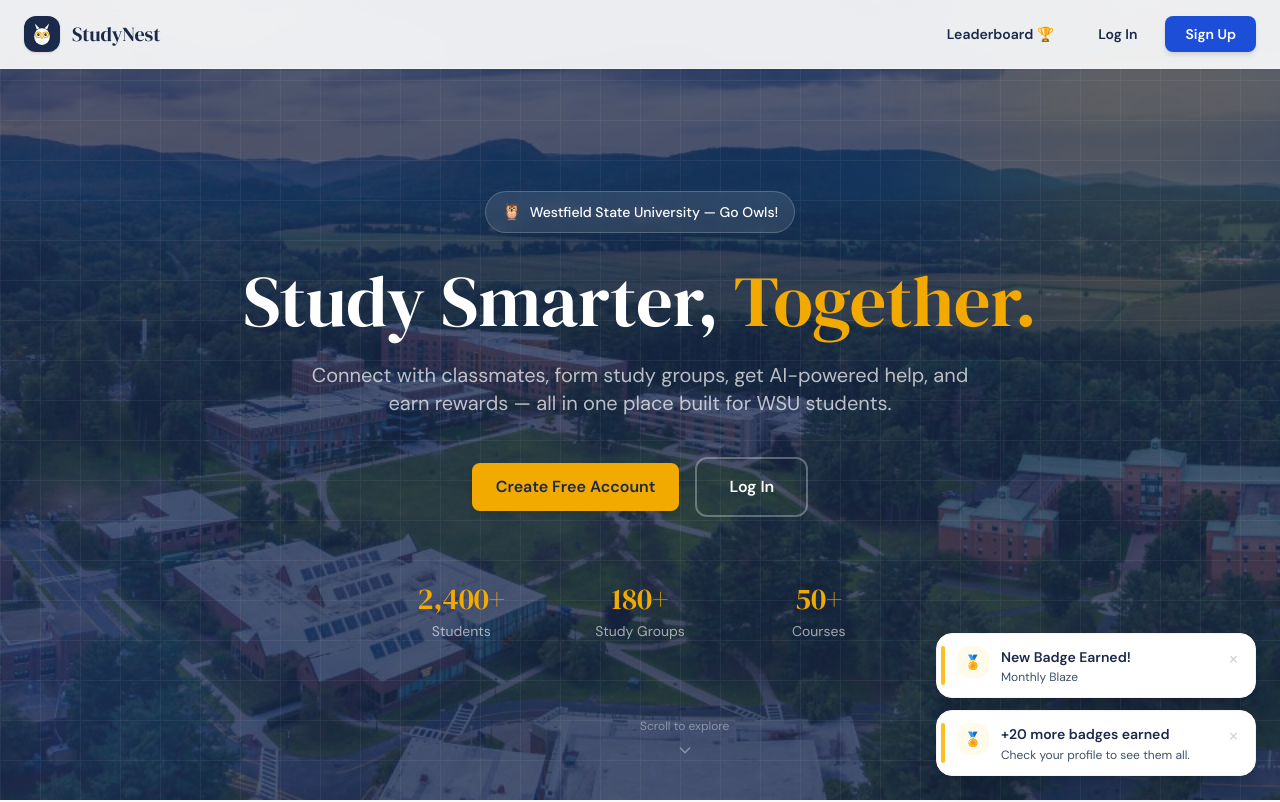
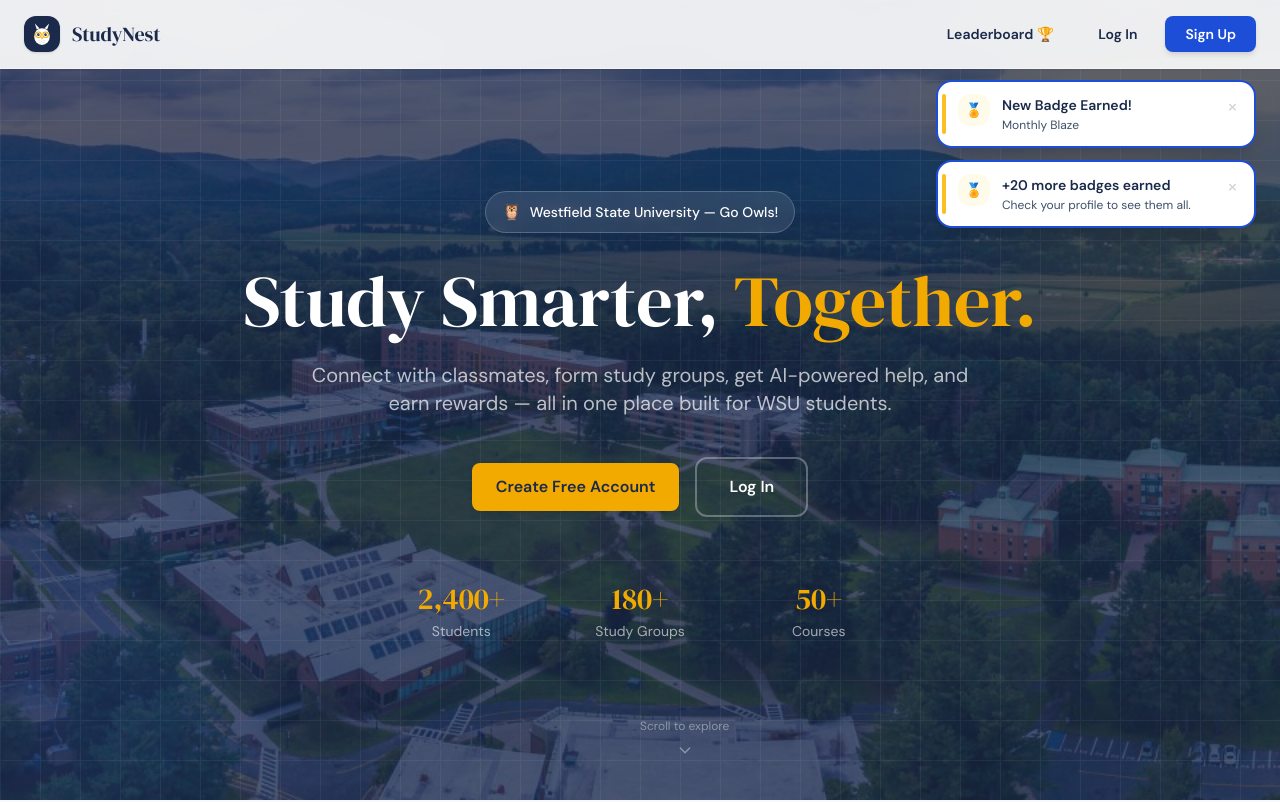
Before and after one commit to NaturalTC/StudyNest, a React (Vite) app in the folder frontend/: page / in a window 1280 px wide. Shown: the top 802 px of the page. Built offline with nearby package versions, Linux system fonts and the light colour scheme.

Commit message:
refactor: updated toast notifications — position, animation, styling

```diff
--- a/frontend/src/components/AppHeader.jsx
+++ b/frontend/src/components/AppHeader.jsx
@@ -3,6 +3,7 @@ import { Link, useLocation, useNavigate } from 'react-router-dom'
 import { useAuth } from '../context/AuthContext'
 import { useTheme } from '../context/ThemeContext'
 import { useEvents } from '../context/EventsContext'
+import { useToast } from '../context/ToastContext'
 import OwlLogo from './OwlLogo'
 
 function SunIcon() {
@@ -38,6 +39,17 @@ function AppHeader() {
     const { profile, logout }          = useAuth()
     const { theme, toggleTheme }       = useTheme()
     const { getUpcoming, removeEvent } = useEvents()
+    const { addToast }                 = useToast()
+
+    const handleThemeToggle = () => {
+        toggleTheme()
+        addToast({
+            title: theme === 'light' ? 'Dark mode enabled' : 'Light mode enabled',
+            description: theme === 'light' ? 'Easy on the eyes.' : 'Welcome back to the light.',
+            type: 'system',
+            duration: 2500,
+        })
+    }
     const location  = useLocation()
     const navigate  = useNavigate()
 
@@ -112,7 +124,7 @@ function AppHeader() {
 
                     {/* Theme toggle */}
                     <button
-                        onClick={toggleTheme}
+                        onClick={handleThemeToggle}
                         className="p-2 rounded-lg text-wsu-slate dark:text-gray-300 hover:bg-wsu-mist dark:hover:bg-gray-800 transition-colors"
                         aria-label={theme === 'dark' ? 'Switch to light mode' : 'Switch to dark mode'}
                     >
@@ -260,7 +272,7 @@ function AppHeader() {
                     ))}
                     <div className="pt-2 border-t border-gray-100 dark:border-gray-700 mt-2">
                         <button
-                            onClick={toggleTheme}
+                            onClick={handleThemeToggle}
                             className="flex items-center gap-2 w-full px-4 py-2.5 rounded-xl text-sm font-semibold text-wsu-slate dark:text-gray-300 hover:bg-wsu-mist dark:hover:bg-gray-800 transition-colors"
                         >
                             {theme === 'dark' ? <SunIcon /> : <MoonIcon />}
--- a/frontend/src/components/ToastContainer.jsx
+++ b/frontend/src/components/ToastContainer.jsx
@@ -1,28 +1,37 @@
 const TYPE_STYLES = {
-  info:    { bar: 'bg-blue-600',   iconBg: 'bg-blue-50   dark:bg-blue-900/40',   iconColor: 'text-blue-600   dark:text-blue-400',   icon: 'ℹ' },
-  success: { bar: 'bg-green-500',  iconBg: 'bg-green-50  dark:bg-green-900/40',  iconColor: 'text-green-600  dark:text-green-400',  icon: '✓' },
+  system:  { bar: null,            iconBg: null,                                    iconColor: null,                                    icon: null  },
+  info:    { bar: 'bg-blue-600',   iconBg: 'bg-blue-50   dark:bg-blue-900/40',   iconColor: 'text-blue-600   dark:text-blue-400',   icon: 'ℹ'  },
+  success: { bar: 'bg-green-500',  iconBg: 'bg-green-50  dark:bg-green-900/40',  iconColor: 'text-green-600  dark:text-green-400',  icon: '✓'  },
   badge:   { bar: 'bg-amber-400',  iconBg: 'bg-amber-50  dark:bg-amber-900/40',  iconColor: 'text-amber-600  dark:text-amber-400',  icon: '🏅' },
-  warning: { bar: 'bg-orange-400', iconBg: 'bg-orange-50 dark:bg-orange-900/40', iconColor: 'text-orange-600 dark:text-orange-400', icon: '⚠' },
-  error:   { bar: 'bg-red-500',    iconBg: 'bg-red-50    dark:bg-red-900/40',    iconColor: 'text-red-600    dark:text-red-400',    icon: '✕' },
+  warning: { bar: 'bg-orange-400', iconBg: 'bg-orange-50 dark:bg-orange-900/40', iconColor: 'text-orange-600 dark:text-orange-400', icon: '⚠'  },
+  error:   { bar: 'bg-red-500',    iconBg: 'bg-red-50    dark:bg-red-900/40',    iconColor: 'text-red-600    dark:text-red-400',    icon: '✕'  },
 }
 
 function Toast({ toast, onDismiss }) {
-  const s = TYPE_STYLES[toast.type] ?? TYPE_STYLES.info
+  const s      = TYPE_STYLES[toast.type] ?? TYPE_STYLES.info
+  const isSystem = toast.type === 'system'
 
   return (
     <div
       className={`flex items-start gap-3 bg-white dark:bg-gray-900 rounded-2xl shadow-xl
-                  border border-gray-100 dark:border-gray-700 pl-1 pr-4 py-3 w-80
-                  transition-all duration-300 ease-in-out
-                  ${toast.removing ? 'opacity-0 translate-x-8 scale-95' : 'opacity-100 translate-x-0 scale-100 animate-fade-in'}`}
+                  border-2 border-blue-700
+                  pr-4 py-3 w-80
+                  ${isSystem ? 'px-4' : 'pl-1'}
+                  ${toast.removing
+                    ? 'opacity-0 transition-opacity duration-500 ease-in'
+                    : 'animate-toast-in'}`}
     >
-      {/* Colored left bar */}
-      <div className={`w-1 self-stretch rounded-full flex-shrink-0 ${s.bar}`} />
+      {/* Colored left bar — hidden for system toasts */}
+      {!isSystem && s.bar && (
+        <div className={`w-1 self-stretch rounded-full flex-shrink-0 ${s.bar}`} />
+      )}
 
-      {/* Icon */}
-      <div className={`w-8 h-8 rounded-xl flex items-center justify-center text-sm font-bold flex-shrink-0 ${s.iconBg} ${s.iconColor}`}>
-        {s.icon}
-      </div>
+      {/* Icon — hidden for system toasts */}
+      {!isSystem && s.icon && (
+        <div className={`w-8 h-8 rounded-xl flex items-center justify-center text-sm font-bold flex-shrink-0 ${s.iconBg} ${s.iconColor}`}>
+          {s.icon}
+        </div>
+      )}
 
       {/* Text */}
       <div className="flex-1 min-w-0 pt-0.5">
@@ -51,7 +60,7 @@ function Toast({ toast, onDismiss }) {
 export default function ToastContainer({ toasts, onDismiss }) {
   if (toasts.length === 0) return null
   return (
-    <div className="fixed bottom-6 right-6 z-[100] flex flex-col gap-3 pointer-events-none">
+    <div className="fixed top-20 right-6 z-[100] flex flex-col gap-3 pointer-events-none">
       {toasts.map(toast => (
         <div key={toast.id} className="pointer-events-auto">
           <Toast toast={toast} onDismiss={onDismiss} />
--- a/frontend/src/index.css
+++ b/frontend/src/index.css
@@ -55,6 +55,15 @@ body {
 
 /* Badge shapes are rendered as inline SVG in BadgeIcon.jsx */
 
+/* Toast slide-in from right */
+@keyframes toast-slide-in {
+  from { transform: translateX(calc(100% + 1.5rem)); opacity: 0; }
+  to   { transform: translateX(0); opacity: 1; }
+}
+.animate-toast-in {
+  animation: toast-slide-in 0.3s cubic-bezier(0.16, 1, 0.3, 1) forwards;
+}
+
 /* ── Form input styles ── */
 .form-input {
   @apply w-full border border-gray-200 rounded-lg px-4 py-3 text-wsu-navy
```
